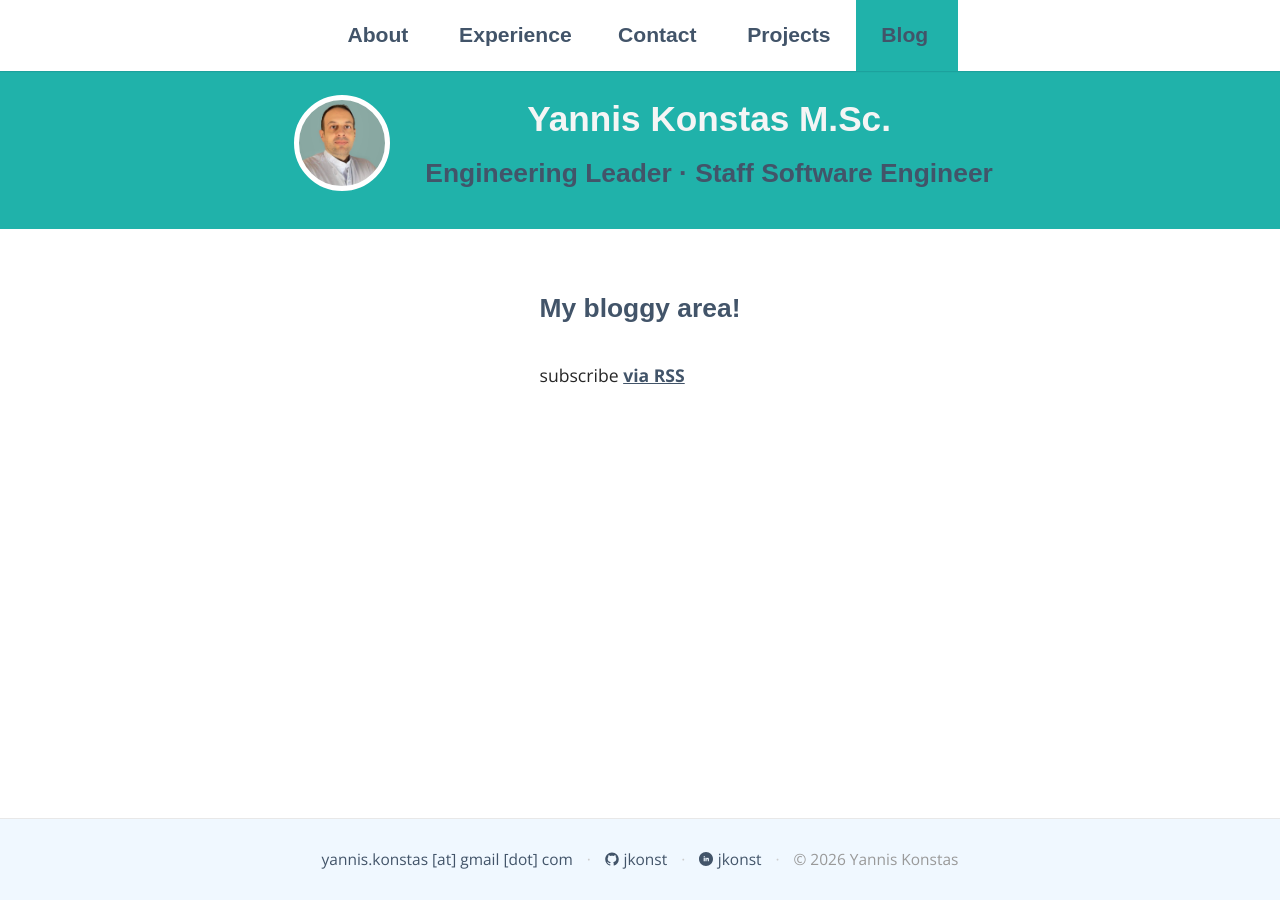
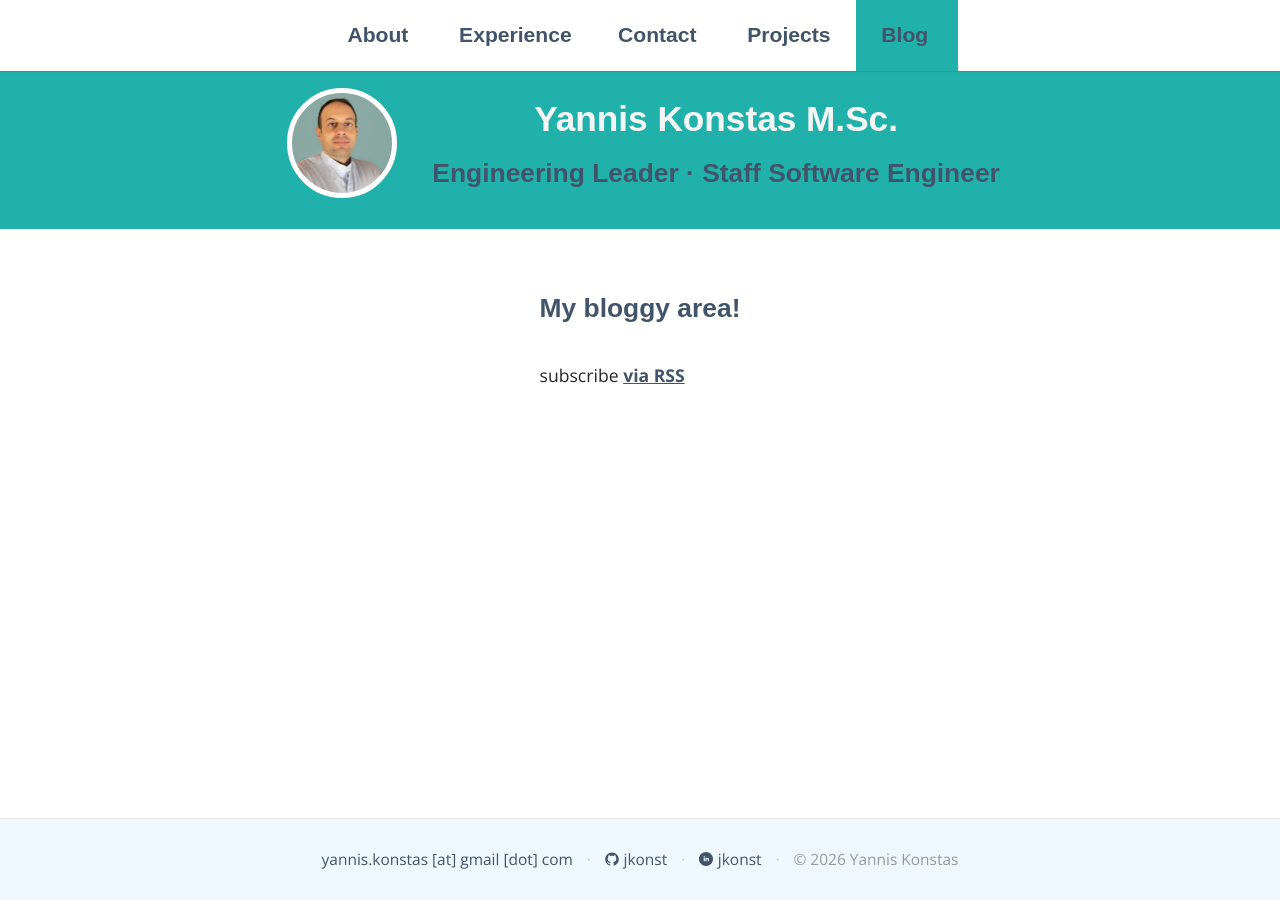
Before and after one commit to jkonst/jkonst.github.io, a Jekyll site: the page built from blog/index.html, in a window 1280 px wide. Built offline with Jekyll 4.4.1, drawn with Linux system fonts in a browser that asks for light colours; some web fonts are replaced.

Commit message:
fix: column layout for mobile header, 110px desktop photo

```diff
--- a/_sass/_layout.scss
+++ b/_sass/_layout.scss
@@ -385,8 +385,8 @@
   }
 
   #photo-placeholder {
-    width: 96px;
-    height: 96px;
+    width: 110px;
+    height: 110px;
     margin: 0.3em 1.2em;
   }
 
@@ -414,18 +414,21 @@
   }
 
   header {
-    padding-top: 60px;
-    padding-bottom: 30px;
+    flex-direction: column;
+    padding-top: 52px;
+    padding-bottom: 12px;
   }
 
   #photo-placeholder {
-    padding: 2em;
-    //width: 6em;
-    //height: 6em;
+    width: 56px;
+    height: 56px;
+    margin: 0.5em auto 0.3em;
   }
 
   #baseurl-placeholder {
-    font-size: 0.75em;
+    font-size: 0.7em;
+    margin: 0 0.5em 0.3em;
+    text-align: center;
   }
 
   #info-wrapper ul li {
```
